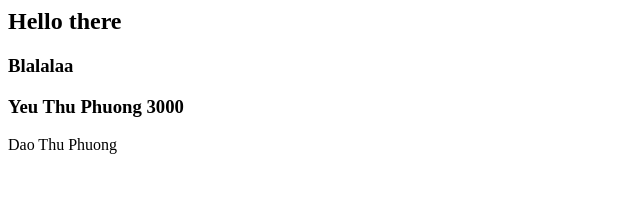
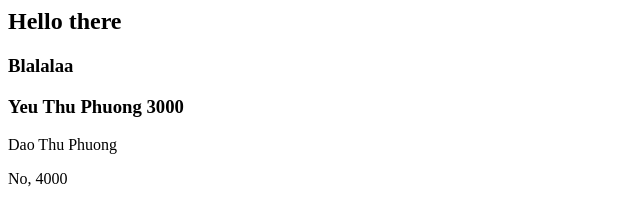
Before and after one commit to HieuDanglP3000/My-first-repo, a plain HTML site: page index.html in a window 1280 px wide. Shown: the full height of the page, 0-640 px from the left. Drawn offline with Linux system fonts and the light colour scheme.

Commit message:
conflict

```diff
--- a/index.html
+++ b/index.html
@@ -2,3 +2,4 @@
 <h3>Blalalaa</h3>
 <h3>Yeu Thu Phuong 3000</h3>
 <p>Dao Thu Phuong</p>
+<p>No, 4000</p>
```
